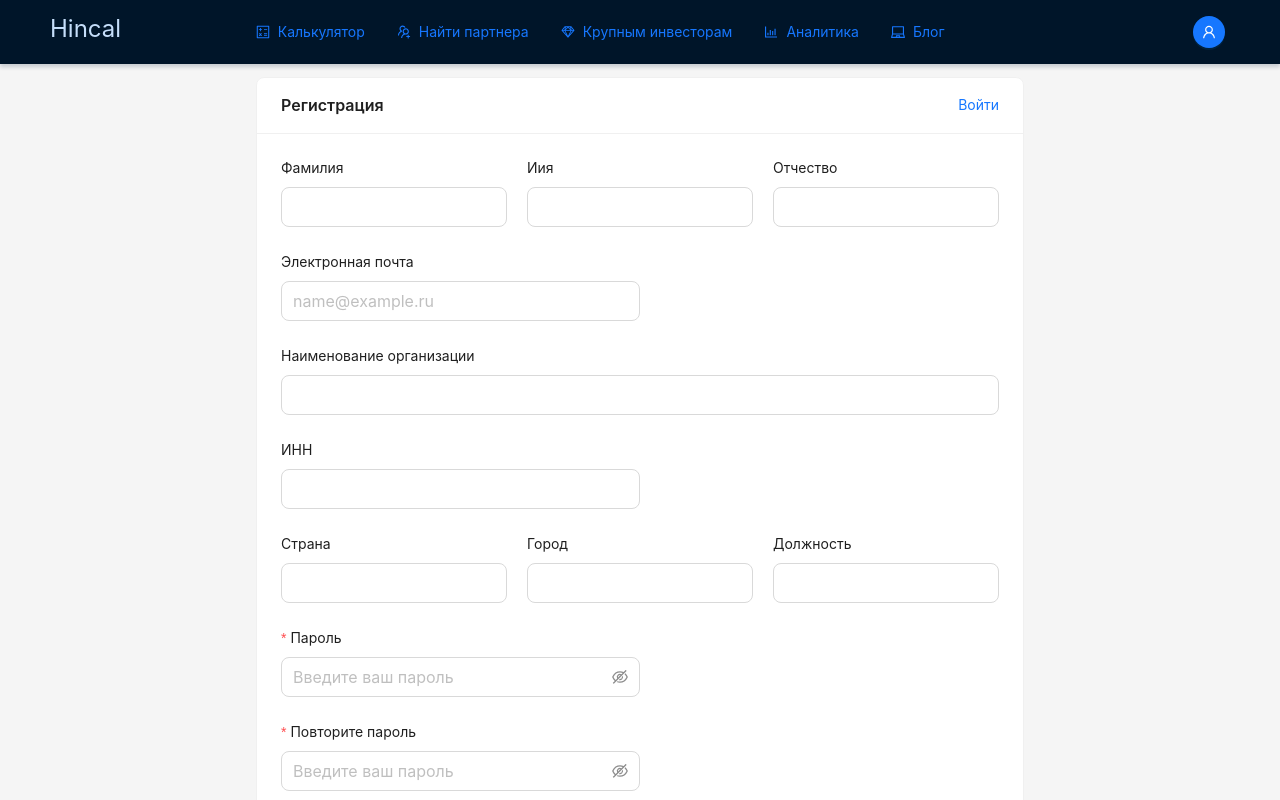
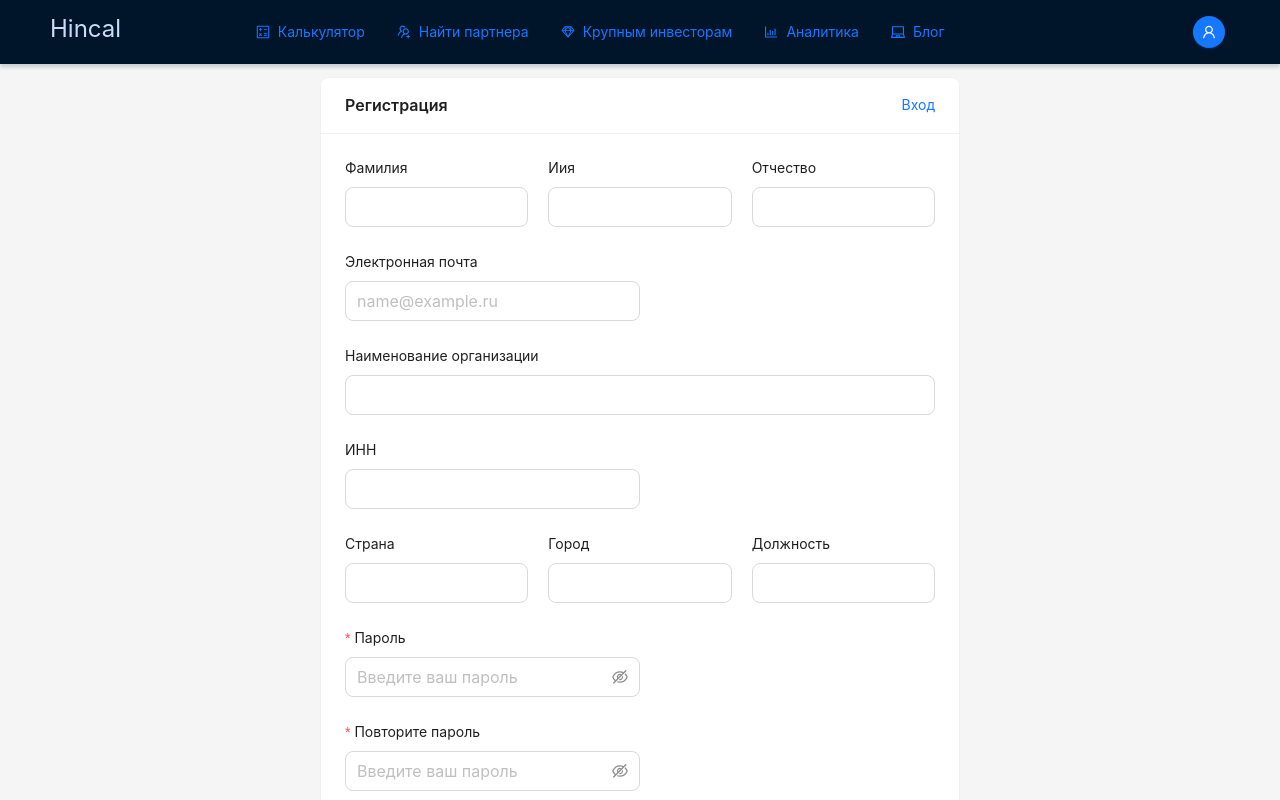
Before and after one commit to Afaneor/hincal-frontend, a Next.js app: page /registration in a window 1280 px wide. Built offline with nearby package versions, Linux system fonts and the light colour scheme.

Commit message:
fix: layout

```diff
--- a/src/pages/_app.tsx
+++ b/src/pages/_app.tsx
@@ -10,14 +10,14 @@ import { Header } from '@/layouts/Header'
 
 const { Content } = Layout
 
-const contentStyle = { padding: '1% 10%', overflow: 'scroll' }
+const contentStyle = { padding: '1% 0', overflow: 'scroll' }
 const MyApp = ({ Component, pageProps }: AppProps) => {
   return (
     <Layout className='h100'>
       <Header />
       <Content className='site-layout' style={contentStyle}>
         <Row justify='center'>
-          <Col xs={24} md={18}>
+          <Col span={24}>
             <Component {...pageProps} />
           </Col>
         </Row>
--- a/src/pages/login/index.tsx
+++ b/src/pages/login/index.tsx
@@ -18,7 +18,7 @@ const Login: FCC = () => {
   }
   return (
     <Row justify='center'>
-      <Col xs={24} md={16}>
+      <Col xs={24} md={8}>
         <Card
           title='Авторизация'
           extra={
--- a/src/pages/registration/index.tsx
+++ b/src/pages/registration/index.tsx
@@ -18,8 +18,8 @@ const Registration: FCC = () => {
   }
   return (
     <Row justify='center'>
-      <Col xs={24} md={24}>
-        <Card title='Регистрация' extra={<Link href='/login'>Войти</Link>}>
+      <Col xs={24} md={12}>
+        <Card title='Регистрация' extra={<Link href='/login'>Вход</Link>}>
           <Form
             layout='vertical'
             wrapperCol={{ span: 24 }}
```
